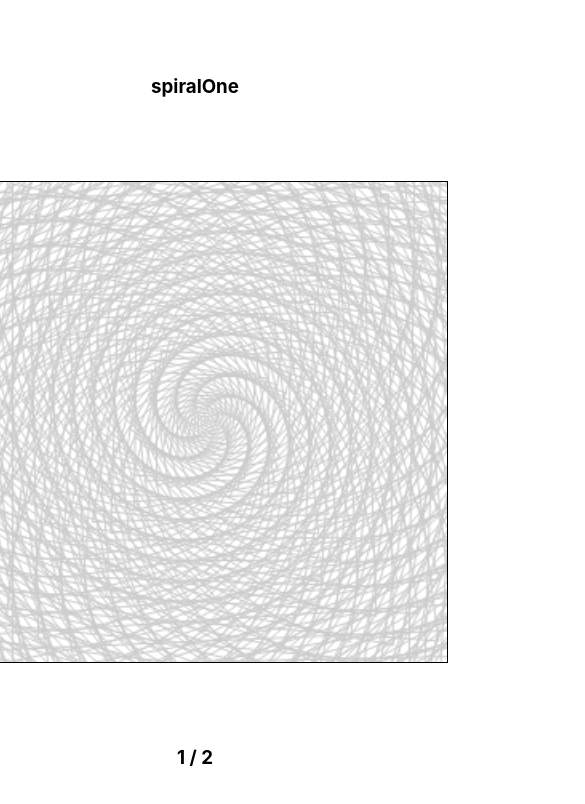
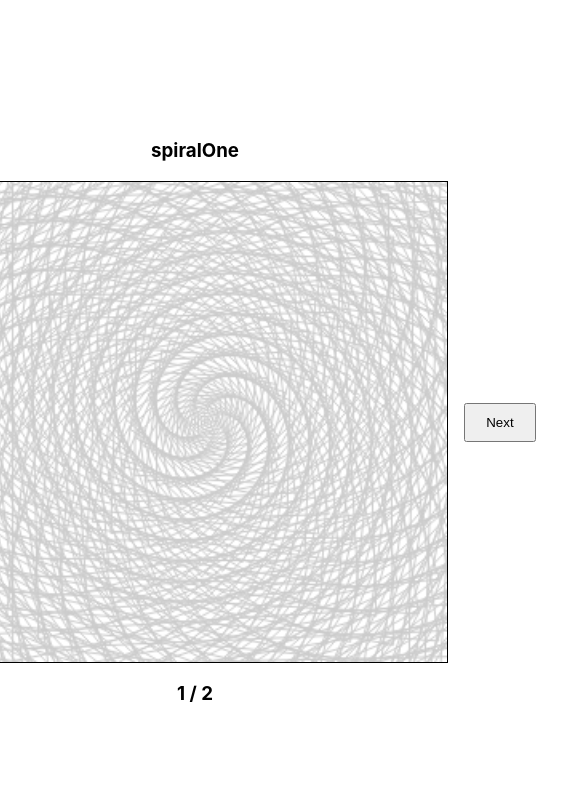
Before and after one commit to morgan-sam/Canvas-Art-Gallery, a React (Create React App) app: page / in a window 390 px wide. Shown: the top 804 px of the page, 585 px wide, since content can reach past the window. Built offline with nearby package versions, Linux system fonts and the light colour scheme.

Commit message:
made more responsive

```diff
--- a/src/App.css
+++ b/src/App.css
@@ -1,27 +1,35 @@
+#root {
+    height: 100vh;
+    display: flex;
+    align-items: center;
+    justify-content: center;
+}
+
 .app {
-    height: 100vh;
-    width: 100vw;
     display: flex;
     flex-direction: column;
     align-items: center;
     justify-content: center;
+    width: 50rem;
+    height: fit-content;
 }
 
 .display {
     display: flex;
     align-items: center;
-    justify-content: center;
+    justify-content: space-between;
+    width: 100%;
 }
 
 .nav-btn {
     padding: 10px 20px;
     cursor: pointer;
+    margin: 0 1rem;
 }
 
 #canvas {
     display: flex;
     width: 30rem;
     height: 30rem;
-    margin: 4rem 10rem;
     border: 1px solid black;
 }
```
